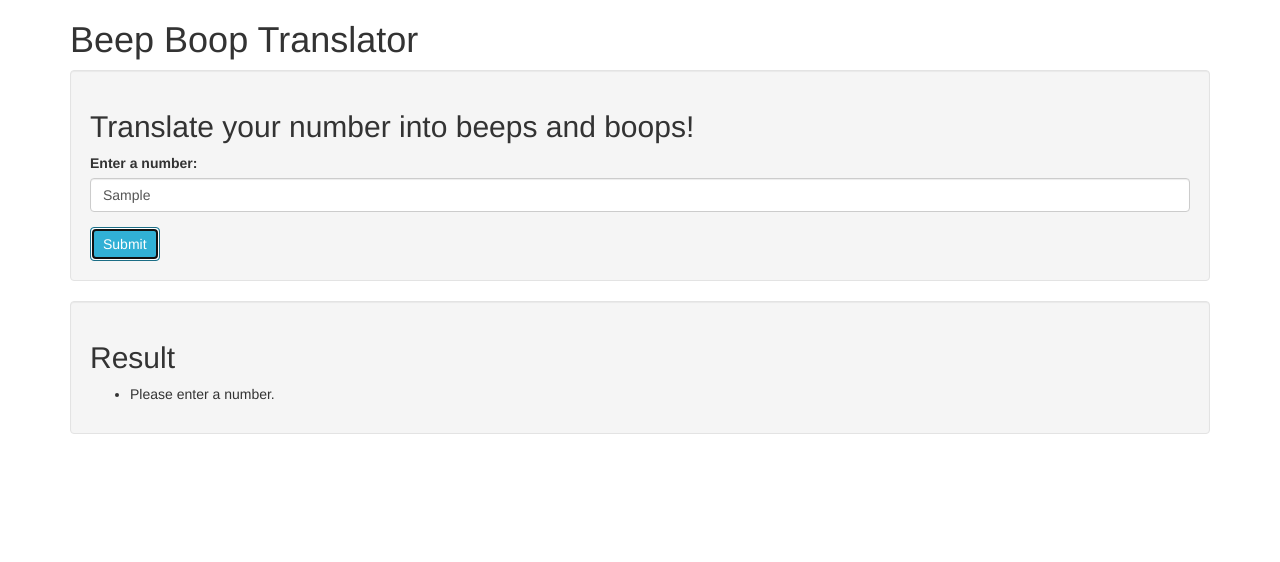
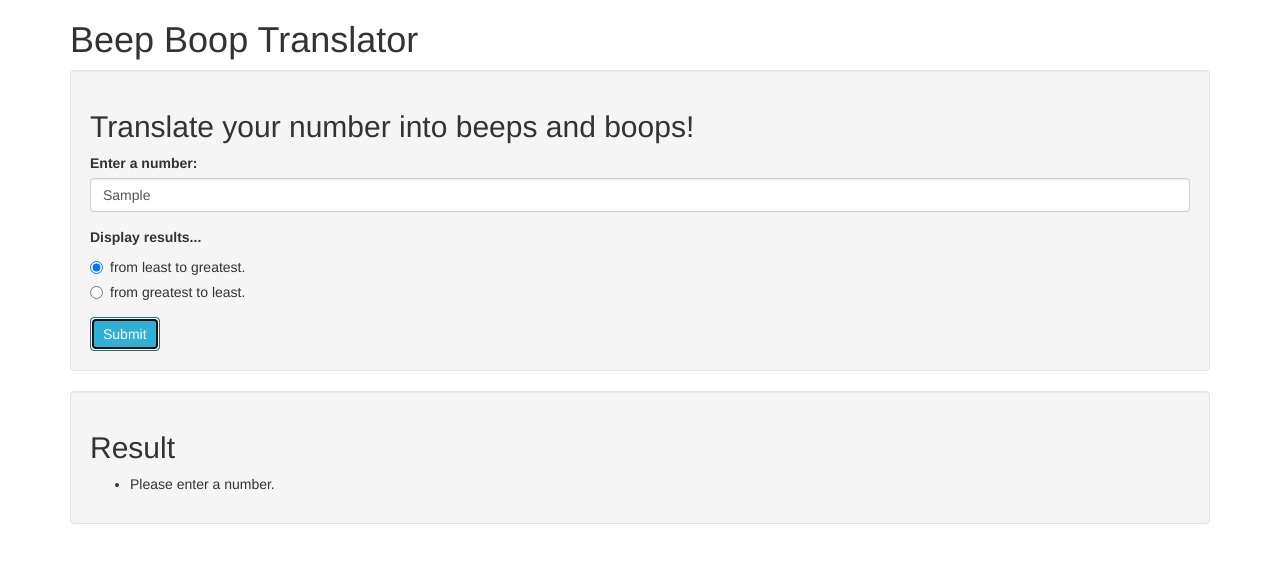
Before and after one commit to brenderbee/arrays-loops, a plain HTML site: page index.html in a window 1280 px wide. Both pictures are taken after typing "Sample" into the empty fields and a click on the button "Submit". Drawn offline with nearby package versions, Linux system fonts and the light colour scheme.

Commit message:
Add radio button and logic to allow user to sort numbers.

```diff
--- a/index.html
+++ b/index.html
@@ -19,6 +19,21 @@
             <label for="number">Enter a number:</label>
             <input type="text" class="form-control" id="number" required>
           </div>
+          <div class="form-group">
+            <p><strong>Display results...</strong></p>
+            <div class="radio">
+              <label>
+                <input type="radio" name="sort" value="1" checked>
+                from least to greatest.
+              </label>
+            </div>
+            <div class="radio">
+              <label>
+                <input type="radio" name="sort" value="0">
+                from greatest to least.
+              </label>
+            </div>
+          </div>
           <button type="submit" class="btn btn-info">Submit</button>
         </form>
       </div>
--- a/js/scripts.js
+++ b/js/scripts.js
@@ -36,12 +36,22 @@ $(document).ready(function() {
     $("ul").empty();
 
     var inputNumber = parseInt($("#number").val());
+    var inputIncrease = $("input:radio[name=sort]:checked").val();
+
 
     var result = beep(inputNumber);
 
-    result.forEach(function(item) {
-      $("ul").append("<li>" + item + "</li>");
-    });
+    if ( inputIncrease > 0) {
+      result.forEach(function(item) {
+        $("ul").append("<li>" + item + "</li>");
+      });
+    } else {
+      result.forEach(function(item) {
+        $("ul").prepend("<li>" + item + "</li>");
+      });
+    }
+
+
 
     $(".result").show();
   });
```
